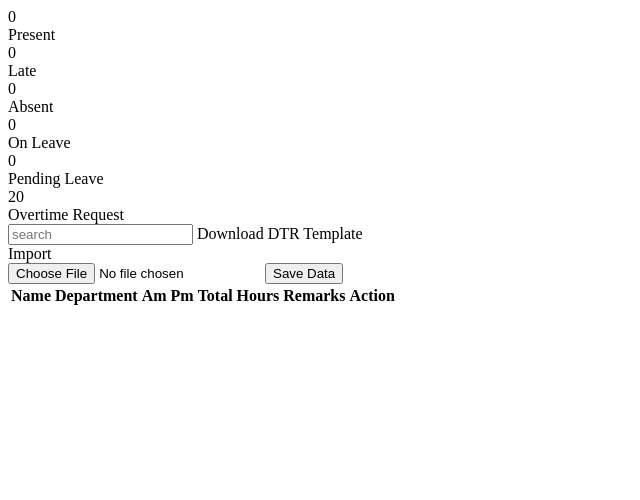
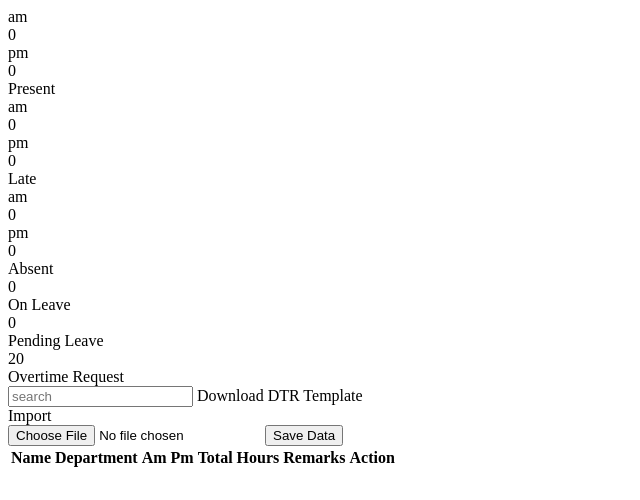
Before and after one commit to Alisyntx/hris, a PHP site: the page made by views/pages/attendance.php in a window 1280 px wide. Shown: the top 500 px of the page, without its empty margins (0-640 px from the left). Run offline with PHP 8.4, Linux system fonts and the light colour scheme; the template is opened without the code that fills it, so the values that code supplies are empty.

Commit message:
Revise Attendance summary

```diff
--- a/views/pages/attendance.php
+++ b/views/pages/attendance.php
@@ -37,22 +37,55 @@ $dtrRecords = $stmt->fetchAll(PDO::FETCH_ASSOC);
     <div class="w-auto h-screen rounded-sm mr-1 overflow-hidden  font-popins">
         <div class="w-full flex flex-row gap-1 h-18 ">
             <div class="bg-accentclr justify-evenly h-full flex-1 rounded-sm flex p-2 flex-col items-center">
-                <div>
-                    <div class="text-xl font-bold text-primaryclr px-10 text-center" id="totalPresent">0</div>
+                <div class="flex gap-2">
+                    <div class="text-xl font-bold flex items-center gap-1 text-primaryclr text-center">
+                        <span class="text-sm font-light">am</span>
+                        <div class="w-px h-5 bg-primaryclr"></div>
+                        <span id="presentAM">0</span>
+                    </div>
+                    <div class="text-xl font-bold flex items-center gap-1 text-primaryclr text-center">
+                        <span class="text-sm font-light">pm</span>
+                        <div class="w-px h-5 bg-primaryclr"></div>
+                        <span id="presentPM">0</span>
+                    </div>
                 </div>
                 <div class="w-full h-[1px] bg-primaryclr"></div>
                 <div class="text-md text-primaryclr px-10">Present</div>
             </div>
+            <!-- late -->
             <div class="bg-accentclr h-full flex-1 rounded-sm">
                 <div class="bg-accentclr justify-evenly h-full flex-1 rounded-sm flex p-2 flex-col items-center">
-                    <div class="text-xl font-bold text-primaryclr px-10 text-center" id="totalLate">0</div>
+                    <div class="flex gap-2">
+                        <div class="text-xl font-bold flex items-center gap-1 text-primaryclr text-center">
+                            <span class="text-sm font-light">am</span>
+                            <div class="w-px h-5 bg-primaryclr"></div>
+                            <span id="lateAM">0</span>
+                        </div>
+                        <div class="text-xl font-bold flex items-center gap-1 text-primaryclr text-center">
+                            <span class="text-sm font-light">pm</span>
+                            <div class="w-px h-5 bg-primaryclr"></div>
+                            <span id="latePM">0</span>
+                        </div>
+                    </div>
                     <div class="w-full h-[1px] bg-primaryclr"></div>
                     <div class="text-md text-primaryclr px-10">Late</div>
                 </div>
             </div>
+            <!-- absent -->
             <div class="bg-accentclr h-full w-1/6 rounded-sm">
                 <div class="bg-accentclr justify-evenly h-full flex-1 rounded-sm flex p-2 flex-col items-center">
-                    <div class="text-xl font-bold text-primaryclr px-10 text-center" id="totalAbsent">0</div>
+                    <div class="flex gap-2">
+                        <div class="text-xl font-bold flex items-center gap-1 text-primaryclr text-center">
+                            <span class="text-sm font-light">am</span>
+                            <div class="w-px h-5 bg-primaryclr"></div>
+                            <span id="absentAM">0</span>
+                        </div>
+                        <div class="text-xl font-bold flex items-center gap-1 text-primaryclr text-center">
+                            <span class="text-sm font-light">pm</span>
+                            <div class="w-px h-5 bg-primaryclr"></div>
+                            <span id="absentPM">0</span>
+                        </div>
+                    </div>
                     <div class="w-full h-[1px] bg-primaryclr"></div>
                     <div class="text-md text-primaryclr px-10">Absent</div>
                 </div>
```
Also changed, not shown: api/timeKeeping/attendance_summary.php (+15 -10 lines), public/css/output.css (+51 -0 lines), public/js/employeeManagement/dtrImport.js (+6 -4 lines).
